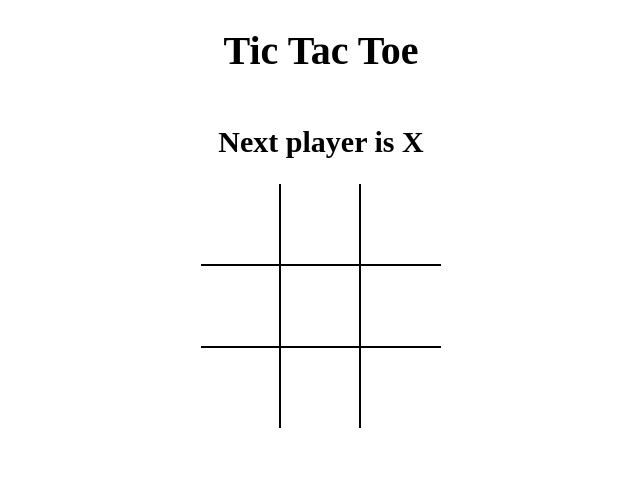
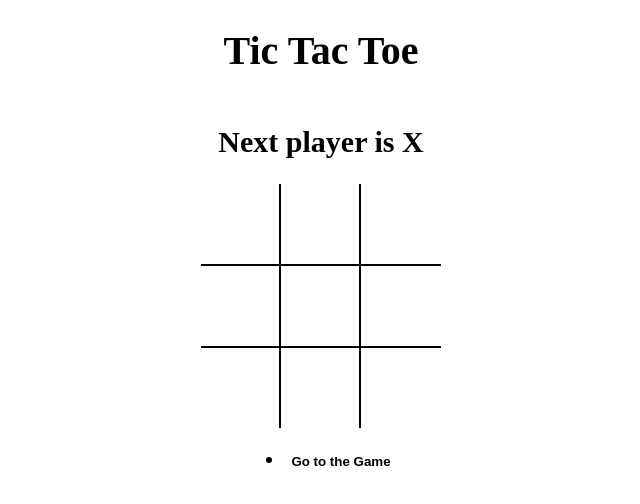
Before and after one commit to shubhamchourasia48/react_ticTacToe, a React (Vite) app: page / in a window 1280 px wide. Shown: the top 504 px of the page, without its empty margins (319-959 px from the left). Built offline with nearby package versions, Linux system fonts and the light colour scheme.

Commit message:
displayed game history

```diff
--- a/src/App.jsx
+++ b/src/App.jsx
@@ -1,26 +1,30 @@
-import React, {useState} from "react";
-import Board from "./Components/Board";
-import "./Styles/root.scss";
-import { calculateWinner } from "./helper";
+import React, { useState } from 'react';
+import Board from './Components/Board';
+import History from './Components/History';
+import { calculateWinner } from './helper';
+import './Styles/root.scss';
 
 const App = () => {
-  const [history, setHistory] = useState([ {board: Array(9).fill(null), isXNext: true} ]);
+  const [history, setHistory] = useState([
+    { board: Array(9).fill(null), isXNext: true },
+  ]);
 
-  const [currentMove, setCurrentMove]= useState(0);
+  const [currentMove, setCurrentMove] = useState(0);
 
   const current = history[currentMove];
 
   const winner = calculateWinner(current.board);
 
-  const message = winner ? `Winner is ${winner}` : `Next player is ${ current.isXNext ?`X`: `O` }`;
+  const message = winner
+    ? `Winner is ${winner}`
+    : `Next player is ${current.isXNext ? `X` : `O`}`;
   const handleSquareClick = position => {
     if (current.board[position] || winner) {
       return;
     }
 
     setHistory(prev => {
-      const last= prev[[prev.length-1]];
-
+      const last = prev[[prev.length - 1]];
 
       const newBoard = last.board.map((square, pos) => {
         if (pos === position) {
@@ -29,18 +33,21 @@
 
         return square;
       });
-      return prev.concat({ board: newBoard, isXNext: !last.isXNext })
+      return prev.concat({ board: newBoard, isXNext: !last.isXNext });
     });
-    setCurrentMove(prev=> prev+1);
+    setCurrentMove(prev => prev + 1);
   };
-
-  return(
-  <div className="app">
-   <h1>Tic Tac Toe</h1>
-   <h2>{ message }</h2>
-   <Board board={current.board} handleSquareClick={handleSquareClick} />
-   </div>
-);
-}
+  const moveTo = move => {
+    setCurrentMove(move);
+  };
+  return (
+    <div className="app">
+      <h1>Tic Tac Toe</h1>
+      <h2>{message}</h2>
+      <Board board={current.board} handleSquareClick={handleSquareClick} />
+      <History history={history} moveTo={moveTo} currentMove={currentMove} />
+    </div>
+  );
+};
 
 export default App;
--- a/src/Components/Board.jsx
+++ b/src/Components/Board.jsx
@@ -1,8 +1,7 @@
 import React from 'react';
 import Square from './Square';
 
-const Board = ({board, handleSquareClick}) => {
-
+const Board = ({ board, handleSquareClick }) => {
   const renderSquare = position => {
     return (
       <Square
@@ -14,10 +13,9 @@
   return (
     <div className="board">
       <div className="board-row">
-
         {/* to connect the state and event handler or Square Component so when we click on the square we can update state we associate "board" state with Squares instead of using <Square value={0}/> we use as following */}
 
-{/*   if we handle the click event like this to change the state
+        {/*   if we handle the click event like this to change the state
         <Square value={board[0]} onClickHandeler={()=>{handelSquareClick(0)}} />
 
 we have to repeat that 9 times in each <Square...> best approach is to creat a custom function renderSquare() which will return this Square component
--- /dev/null
+++ b/src/Components/History.jsx
@@ -0,0 +1,25 @@
+import React from 'react';
+
+const History = ({ history, moveTo, currentMove }) => {
+  return (
+    <ul>
+      {history.map((_, move) => {
+        return (
+          <li key={move}>
+            <button
+              style={{ fontWeight: move === currentMove ? 'bold' : 'normal' }}
+              type="button"
+              onClick={() => {
+                moveTo(move);
+              }}
+            >
+              {move === 0 ? `Go to the Game` : `Go to move #${move}`}
+            </button>
+          </li>
+        );
+      })}
+    </ul>
+  );
+};
+
+export default History;
```
Also changed, not shown: src/helper.jsx (line endings or trailing spaces).
